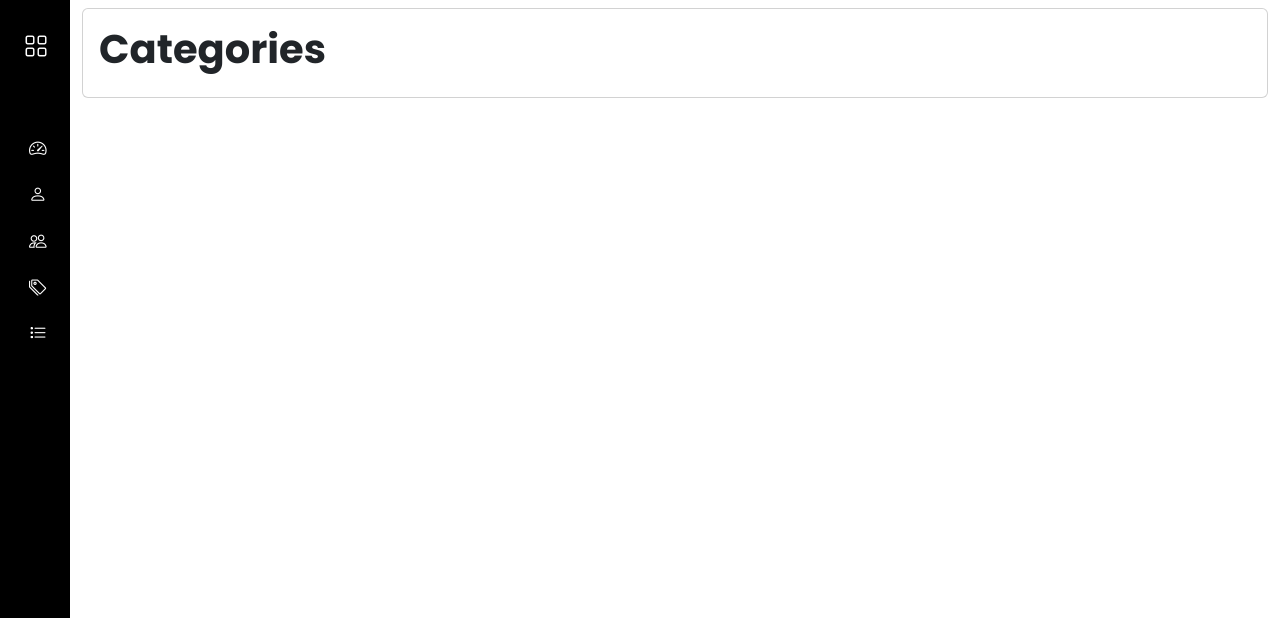
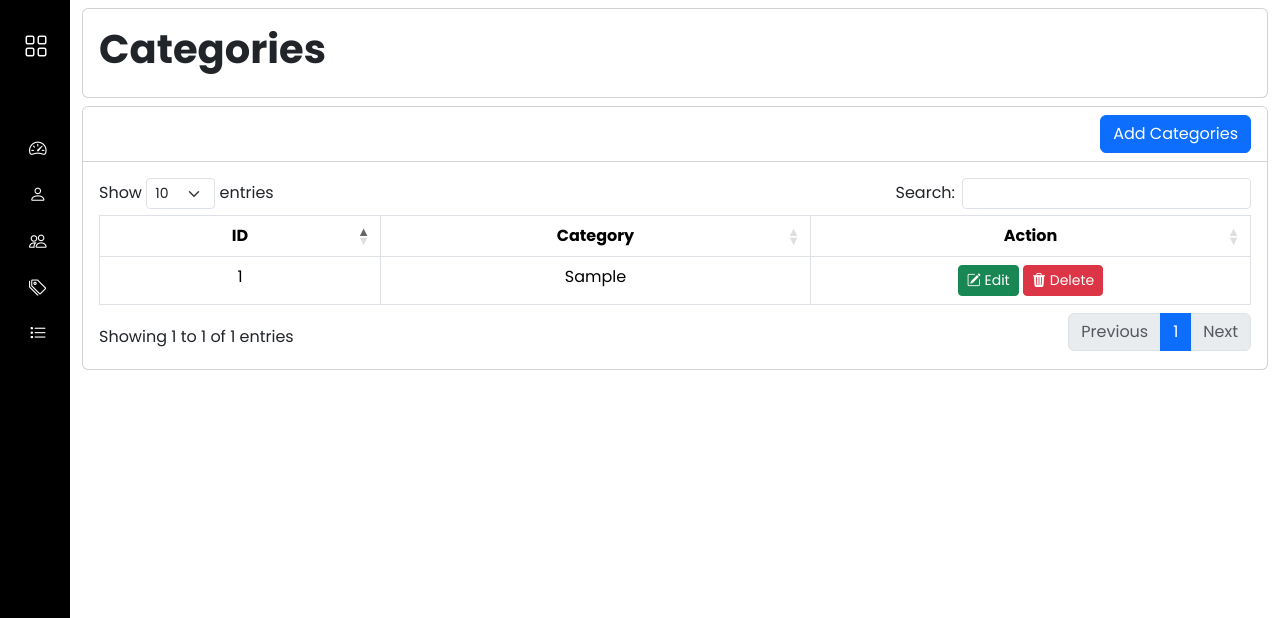
Before and after one commit to ndrxxz/inventory, a PHP site: page /categories.php in a window 1280 px wide. Shown: the top 618 px of the page. Run offline with PHP 8.4, Linux system fonts and the light colour scheme; tables that the repository leaves empty or names only in its code hold one stand-in row (values such as "Sample post"); some libraries are stand-ins or nearby versions.

Commit message:
update categories page

```diff
--- a/pages/categories.php
+++ b/pages/categories.php
@@ -1,3 +1,8 @@
+<?php
+    session_start();
+    include('../config/conn.php');
+?>
+
 <?php
 $title = "Categories | Inventory Management System";
 include("../includes/header.php");
@@ -13,6 +18,55 @@ include("../includes/sidebar.php");
             </div>
         </div>
     </div>
+
+    <?php include('success.php') ?>
+    <?php include('error.php') ?>
+
+    <div class="row">
+        <div class="col-md-12">
+            <div class="card my-2">
+                <div class="card-header bg-white">
+                    <a href="add-categories.php" class="btn btn-primary float-end">Add Categories</a>
+                </div>
+                <div class="card-body">
+                    <div class="table-responsive">
+                        <table id="myTable" class="table table-white table-bordered w-100">
+                            <thead>
+                                <tr>
+                                    <th class="px-5 py-2 text-center">ID</th>
+                                    <th class="px-5 py-2 text-center">Category</th>
+                                    <th class="px-5 py-2 text-center">Action</th>
+                                </tr>
+                            </thead>
+                            <tbody>
+                                <?php
+                                    $query = "SELECT * FROM categories";
+                                    $result = mysqli_query($conn, $query);
+
+                                    if(mysqli_num_rows($result) > 0){
+                                        foreach($result as $categories){
+                                ?>
+                                <tr>
+                                    <td class="px-1 text-center"><?= $categories['id']; ?></td>
+                                    <td class="px-1 text-center"><?= $categories['category']; ?></td>
+                                    <td class="px-3 py-2 text-center">
+                                        <a href="categories-edit.php?id=<?= $categories['id']; ?>" class="btn btn-success btn-sm edit"><span><i class="bi bi-pencil-square"></i> Edit</span></a>
+                                        <a href="categories-delete.php?id=<?= $categories['id']; ?>" class="btn btn-danger btn-sm del"><span><i class="bi bi-trash3-fill"></i> Delete</span></a>
+                                    </td>
+                                </tr>
+                                <?php
+                                        }
+                                    } else {
+
+                                    }
+                                ?>
+                            </tbody>
+                        </table>
+                    </div>
+                </div>
+            </div>
+        </div>
+    </div>
 </div>
 
 <?php include("../includes/footer.php"); ?>
```
